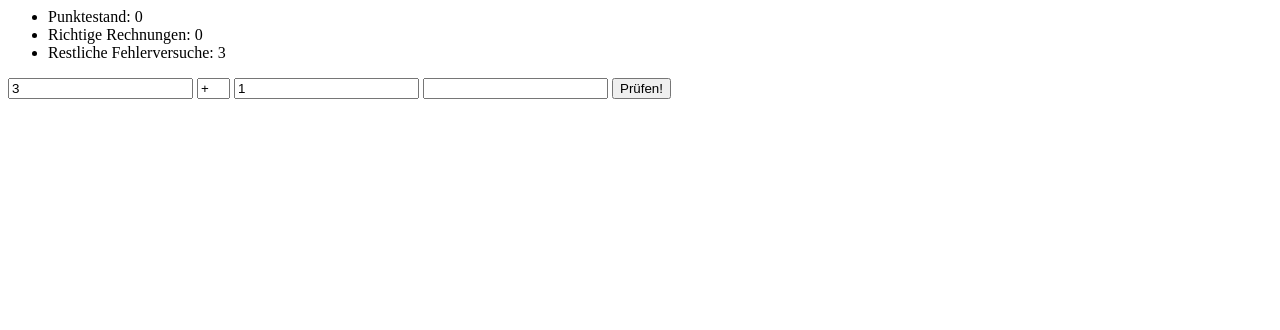
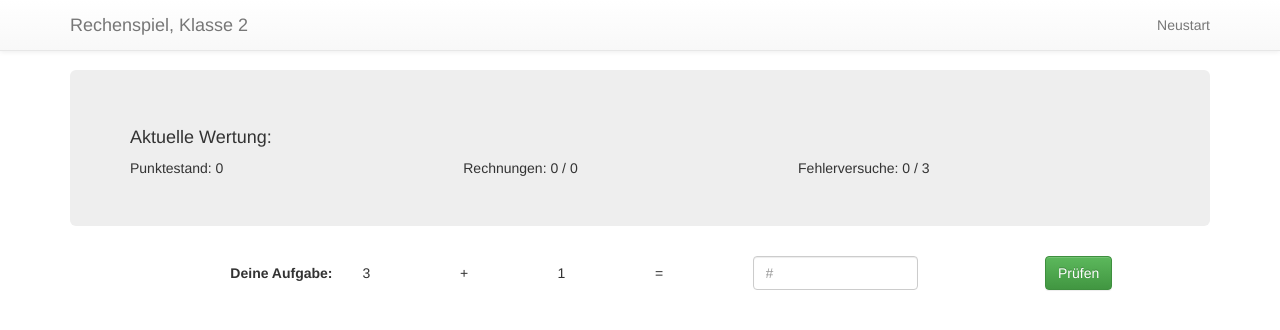
Before and after one commit to schmic/ng-elementary-calc, a website: page index.html in a window 1280 px wide. Drawn offline with nearby package versions, Linux system fonts and the light colour scheme.

Commit message:
better ui, better scores

```diff
--- a/index.css
+++ b/index.css
@@ -0,0 +1,4 @@
+#wrapper,
+#summary {
+  margin-top: 5em;
+}
--- a/index.html
+++ b/index.html
@@ -3,34 +3,81 @@
 <head>
     <meta http-equiv="Content-Type" content="text/html; charset=utf-8" />
     <link rel="stylesheet" href="index.css">
+    <link rel="stylesheet" href="bower_components/bootstrap/dist/css/bootstrap.css">
+    <link rel="stylesheet" href="bower_components/bootstrap/dist/css/bootstrap-theme.css">
 </head>
 
 <body ng-app="app" ng-controller="AppController as vm">
-    <div id="wrapper" ng-if="!vm.showSummary">
-        <div id="score">
-            <ul>
-                <li><span>Punktestand: {{ vm.currentScore }}</span></li>
-                <li><span>Richtige Rechnungen: {{ vm.calcCount }}</span></li>
-                <li><span>Restliche Fehlerversuche: {{ vm.currentLives }}</span></li>
+    <nav class="navbar navbar-default navbar-fixed-top">
+        <div class="container">
+            <div class="navbar-header">
+                <button type="button" class="navbar-toggle collapsed" data-toggle="collapse" data-target="#navbar" aria-expanded="false" aria-controls="navbar">
+            <span class="sr-only">Toggle navigation</span>
+            <span class="icon-bar"></span>
+            <span class="icon-bar"></span>
+            <span class="icon-bar"></span>
+          </button>
+                <a class="navbar-brand" href="#">Rechenspiel, Klasse 2</a>
+            </div>
+            <div id="navbar" class="navbar-collapse collapse">
+                <ul class="nav navbar-nav">
+                </ul>
+                <ul class="nav navbar-nav navbar-right">
+                    <li><a href="#" ng-click="vm.restart()">Neustart</a></li>
+                </ul>
+            </div>
+            <!--/.nav-collapse -->
+        </div>
+    </nav>
+    <div class="container" id="wrapper" ng-if="!vm.showSummary">
+        <div id="score" class="jumbotron">
+            <h4>Aktuelle Wertung:</h4>
+            <ul class="nav nav-pills nav-justified">
+                <li>Punktestand: {{ vm.currentScore }}</li>
+                <li>Rechnungen: {{ vm.correctCount }} / {{ vm.calcCount }}</li>
+                <li>Fehlerversuche: {{ vm.errorCount }} / {{ vm.maxErrorCount }}</li>
             </ul>
         </div>
-        <div id="calculation" ng-if="vm.currentLives > 0">
-            <section id="form">
-                <input ng-model="vm.numberOne" value="0" type="text" name="numberOne">
-                <input ng-model="vm.calcFunction" type="text" name="calcFunction" size="1">
-                <input ng-model="vm.numberTwo" value="0" type="text" name="numberTwo">
-                <input ng-model="vm.calcResult" type="number" name="result">
-                <button ng-if="vm.calcResultIsCorrect == undefined" ng-click="vm.checkResult()">Prüfen!</button>
-            </section>
+
+        <div id="calculation">
+            <form class="form-horizontal">
+                <div class="form-group">
+                    <label for="everything" class="col-sm-3 control-label">Deine Aufgabe:</label>
+                    <div class="col-sm-1">
+                        <p class="form-control-static">{{ vm.numberOne }}</p>
+                    </div>
+                    <div class="col-sm-1">
+                        <p class="form-control-static">{{ vm.calcFunction }}</p>
+                        <!--<input ng-model="vm.calcFunction" type="button" class="form-control btn btn-xxx" id="calcFunction" value="{{ vm.calcFunction }}">-->
+                    </div>
+                    <div class="col-sm-1">
+                        <p class="form-control-static">{{ vm.numberTwo }}</p>
+                    </div>
+                    <div class="col-sm-1">
+                        <p class="form-control-static">=</p>
+                    </div>
+                    <div class="col-sm-2">
+                        <input ng-model="vm.calcResult" type="text" class="form-control" id="calcResult" placeholder="#">
+                    </div>
+                    <div class="col-sm-offset-1 col-sm-1">
+                        <button ng-if="vm.calcResultIsCorrect == undefined" ng-click="vm.checkResult()" type="submit" class="btn btn-success">Prüfen</button>
+                    </div>
+                </div>
+            </form>
         </div>
-        <div id="result" ng-if="vm.calcResultIsCorrect != undefined">
-            <div ng-if="vm.calcResultIsCorrect">
-                Super, das war richtig! Du erhälst {{ vm.calcScore }} Punkte.
+        <div class="col-sm-offset-2 col-sm-8">
+            <div id="result" ng-if="vm.calcResultIsCorrect != undefined" class="panel" ng-class="{ 'panel-success': vm.calcResultIsCorrect, 'panel-danger': !vm.calcResultIsCorrect }">
+                <div class="panel-heading">Ergebnis:</div>
+                <div class="panel-body">
+                    <p ng-if="vm.calcResultIsCorrect">
+                        Super, das war richtig! Du erhälst {{ vm.calcScore }} Punkte.
+                    </p>
+                    <p ng-if="!vm.calcResultIsCorrect">
+                        Das war leider falsch, das korrekte Ergebnis ist: {{ vm.calcCorrectResult }}
+                    </p>
+                    <button class="btn btn-info glyphicon glyphicon-play" ng-if="vm.errorCount < vm.maxErrorCount" ng-click="vm.newCalculation()"></button>
+                </div>
             </div>
-            <div ng-if="!vm.calcResultIsCorrect">
-                Das war leider falsch, das korrekte Ergebnis ist: {{ vm.calcCorrectResult }}
-            </div>
-            <button ng-if="vm.currentLives > 0" ng-click="vm.newCalculation()">Neue Rechnung</button>
         </div>
     </div>
 
@@ -38,9 +85,10 @@
         <div>
             Summary: blablabal
         </div>
-        <button ng-click="vm.restart()">Nochmal rechnen!</button>
     </div>
 
+    <script src="bower_components/jquery/dist/jquery.js"></script>
+    <script src="bower_components/bootstrap/dist/js/bootstrap.js"></script>
     <script src="bower_components/angular/angular.js"></script>
     <script src="src/app.module.js"></script>
 </body>
--- a/package.json
+++ b/package.json
@@ -18,6 +18,7 @@
         "gulp-copy": "0.0.2"
     },
     "scripts": {
-    "postinstall": "bower install"
+        "postinstall": "bower install",
+        "start": "gulp default"
     }
 }
--- a/src/app.module.js
+++ b/src/app.module.js
@@ -27,7 +27,9 @@ function AppController($log, $timeout, AppConstant) {
     vm.calcResult;
     vm.calcResultIsCorrect;
     vm.currentScore;
-    vm.currentLives;
+    vm.correctCount;
+    vm.errorCount;
+    vm.maxErrorCount = 3;
 
     function getRandomInt(max) {
         var min = Math.ceil(1);
@@ -47,26 +49,30 @@ function AppController($log, $timeout, AppConstant) {
         vm.calcCorrectResult = (vm.numberOne + vm.numberTwo);
         vm.calcResultIsCorrect = vm.calcResult == vm.calcCorrectResult;
         vm.calcScore = (vm.calcBase / 10);
+        vm.calcScore = parseInt(vm.calcCorrectResult / 10);
+        vm.calcCount++;
 
         if (vm.calcResultIsCorrect) {
+            vm.correctCount++;
+            // vm.currentScore += vm.calcScore;
             vm.currentScore += vm.calcScore;
-            vm.calcBase += 2;
-            vm.calcCount++;
+            vm.currentScore = vm.currentScore;
+            vm.calcBase = 10 + (vm.correctCount * 2);
         }
         else {
-            vm.currentLives--;
+            vm.errorCount++;
         }
 
         $log.debug('calc:', vm.numberOne, vm.calcFunction, vm.numberTwo, '=', vm.calcResult);
         $log.debug('calc.correct', vm.calcResultIsCorrect);
 
-        if (vm.currentLives === 0) {
+        if (vm.errorCount >= vm.maxErrorCount) {
             showResults();
         }
-    };
+    }
 
     function showResults() {
-        $timeout(() => {
+        $timeout(function() {
             vm.calcResultIsCorrect = undefined;
             vm.showSummary = true;
         }, 5000);
@@ -83,7 +89,9 @@ function AppController($log, $timeout, AppConstant) {
         vm.calcResult;
         vm.calcResultIsCorrect;
         vm.currentScore = 0;
-        vm.currentLives = 3;
+        vm.correctCount = 0;
+        vm.errorCount = 0;
+        vm.maxErrorCount = 3;
         newCalculation();
     }
 
```
Lines whose indentation alone changed are shown as unchanged.
